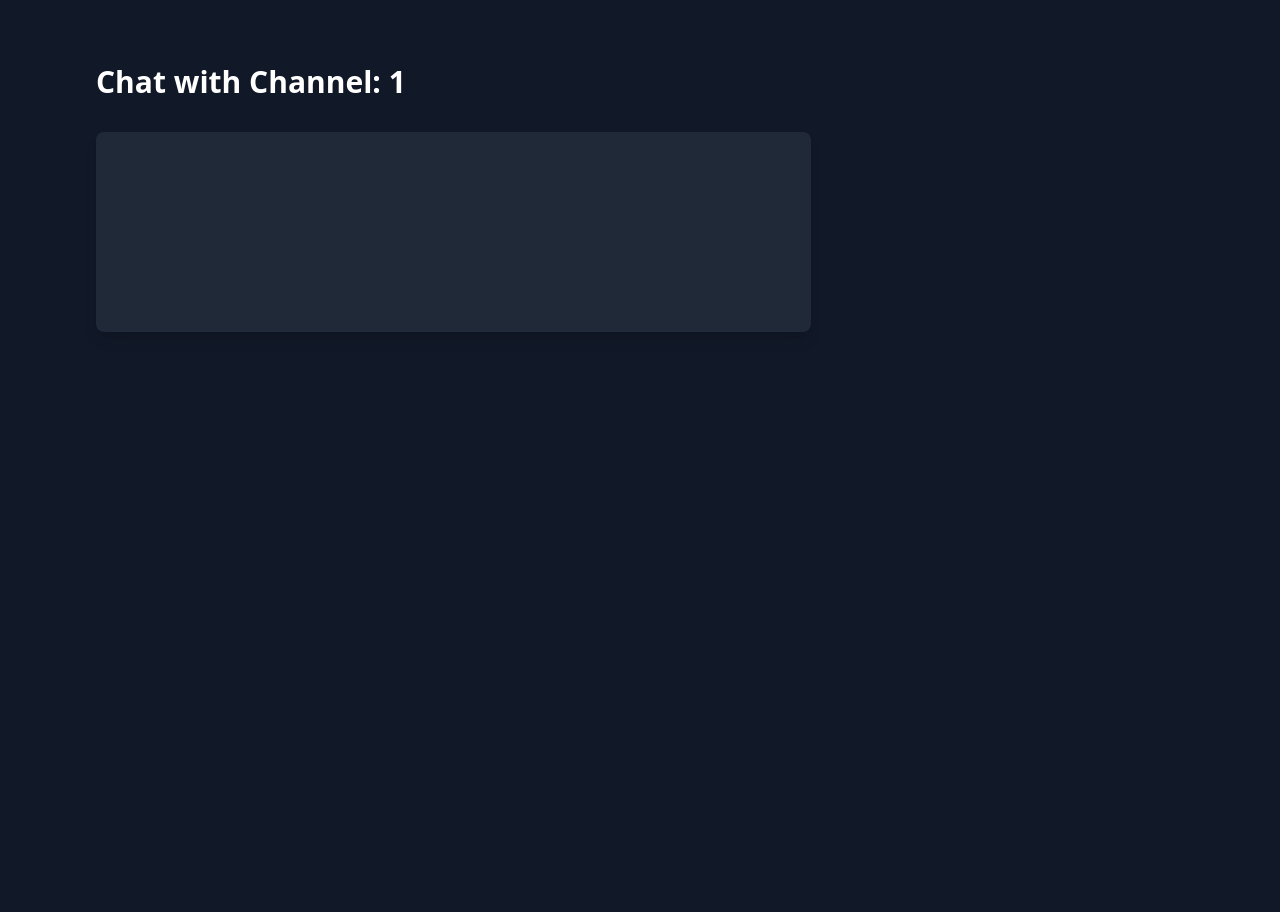
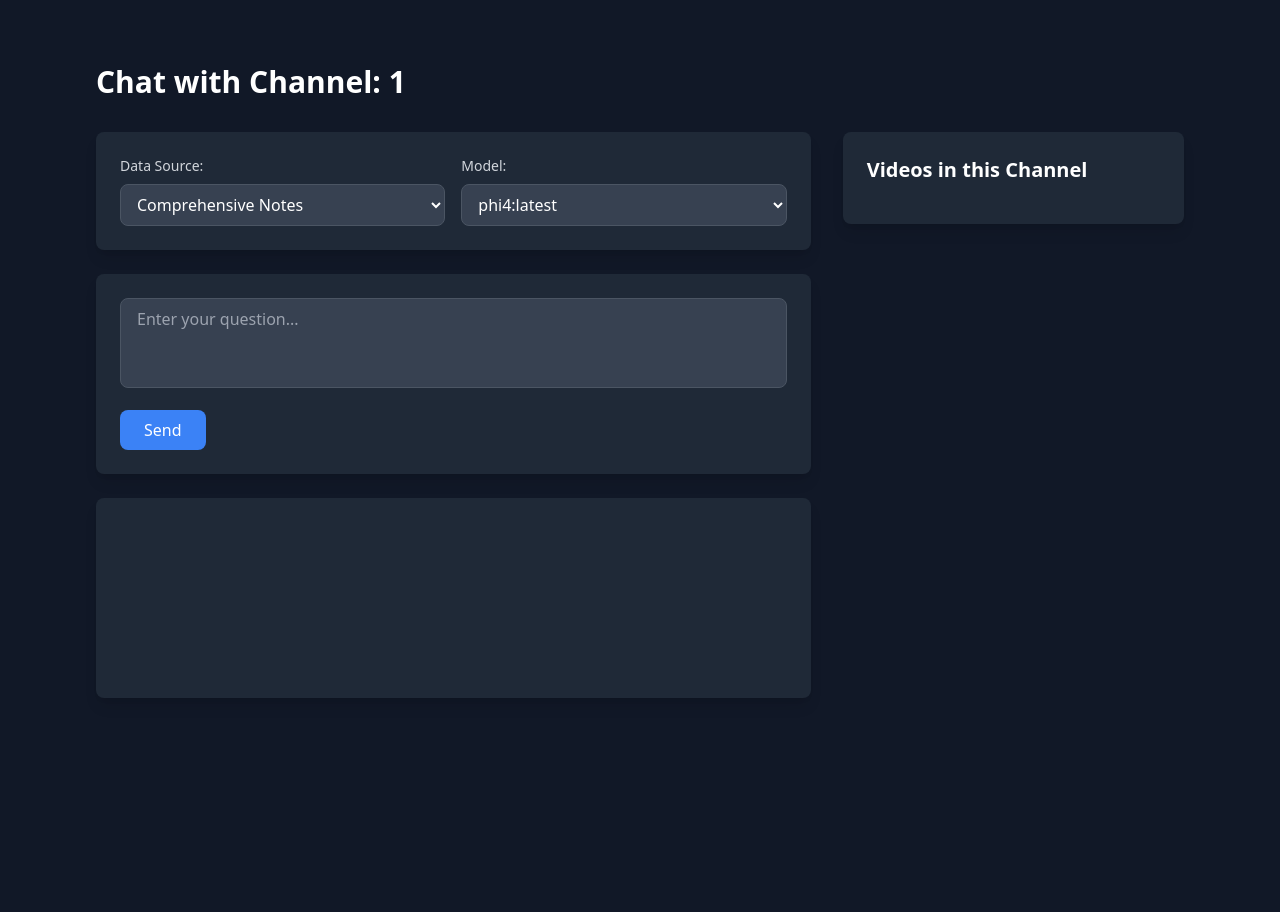
Before and after one commit to satishsurath/summarizeme.io, a Flask app: page /chat-channel/1 in a window 1280 px wide. Shown: the part 73-985 px from the top of the page. Before the commit the page ends 405 px from the top, so only its background shows below. Run offline with Flask 3, Linux system fonts and the light colour scheme; data that the repository does not hold is empty; parts of the project's set-up code (start-up, migrations or seed data) failed here and were passed over; some libraries are stand-ins or nearby versions.

Commit message:
Enhance channel chat template with new controls for data source and model selection, and improve video listing layout

```diff
--- a/templates/channel_chat.html
+++ b/templates/channel_chat.html
@@ -9,9 +9,50 @@
     <div class="grid grid-cols-1 lg:grid-cols-3 gap-8">
         <!-- Chat Section -->
         <div class="lg:col-span-2 space-y-6">
-            <!-- Controls section remains unchanged -->
+            <!-- Controls -->
+            <div class="bg-white dark:bg-gray-800 rounded-lg shadow-lg p-6 space-y-4">
+                <div class="grid grid-cols-1 sm:grid-cols-2 gap-4">
+                    <!-- Data Source Selection -->
+                    <div>
+                        <label for="dataTypeSelect" class="block text-sm font-medium text-gray-700 dark:text-gray-300 mb-2">
+                            Data Source:
+                        </label>
+                        <select id="dataTypeSelect"
+                                class="w-full px-3 py-2 rounded-lg border border-gray-300 dark:border-gray-600 bg-white dark:bg-gray-700 text-gray-900 dark:text-white focus:ring-2 focus:ring-blue-500 focus:border-transparent">
+                            <option value="comprehensive_notes">Comprehensive Notes</option>
+                            <option value="concise_summary">Concise Summary</option>
+                            <option value="key_topics">Key Topics</option>
+                            <option value="important_takeaways">Important Takeaways</option>
+                            <option value="transcript">Transcript</option>
+                        </select>
+                    </div>
 
-            <!-- Chat Result with improved dark mode -->
+                    <!-- Model Selection -->
+                    <div>
+                        <label for="modelSelect" class="block text-sm font-medium text-gray-700 dark:text-gray-300 mb-2">
+                            Model:
+                        </label>
+                        <select id="modelSelect"
+                                class="w-full px-3 py-2 rounded-lg border border-gray-300 dark:border-gray-600 bg-white dark:bg-gray-700 text-gray-900 dark:text-white focus:ring-2 focus:ring-blue-500 focus:border-transparent">
+                            <!-- Dynamically populated -->
+                        </select>
+                    </div>
+                </div>
+            </div>
+
+            <!-- Chat Input -->
+            <div class="bg-white dark:bg-gray-800 rounded-lg shadow-lg p-6">
+                <textarea id="userQuery"
+                          rows="3"
+                          placeholder="Enter your question..."
+                          class="w-full px-4 py-2 rounded-lg border border-gray-300 dark:border-gray-600 bg-white dark:bg-gray-700 text-gray-900 dark:text-white placeholder-gray-500 dark:placeholder-gray-400 focus:ring-2 focus:ring-blue-500 focus:border-transparent resize-none mb-4"></textarea>
+                <button id="sendBtn"
+                        class="px-6 py-2 bg-blue-500 text-white rounded-lg hover:bg-blue-600 focus:outline-none focus:ring-2 focus:ring-blue-500 focus:ring-offset-2 transition-colors">
+                    Send
+                </button>
+            </div>
+
+            <!-- Chat Result -->
             <div id="chatResult" class="bg-white dark:bg-gray-800 rounded-lg shadow-lg p-6 min-h-[200px]">
                 <div class="prose dark:prose-invert max-w-none">
                     <!-- Response will be inserted here -->
@@ -19,13 +60,60 @@
             </div>
         </div>
 
-        <!-- Rest of the template remains unchanged -->
+        <!-- Videos List -->
+        <div class="lg:col-span-1">
+            <div class="bg-white dark:bg-gray-800 rounded-lg shadow-lg p-6">
+                <h3 class="text-xl font-semibold text-gray-900 dark:text-white mb-4">
+                    Videos in this Channel
+                </h3>
+                <ul class="space-y-4">
+                    {% for item in video_data %}
+                    {% set vid = item.video %}
+                    <li class="flex items-start space-x-2 text-gray-700 dark:text-gray-300">
+                        <div class="flex items-center space-x-2 mt-1">
+                            <!-- YouTube Link -->
+                            <a href="https://www.youtube.com/watch?v={{ vid.video_id }}"
+                               target="_blank"
+                               class="text-gray-500 hover:text-red-500 dark:text-gray-400 dark:hover:text-red-400 transition-colors">
+                                <svg class="w-5 h-5" viewBox="0 0 48 48">
+                                    <use href="#icon-summarizeYouTube" xlink:href="#icon-summarizeYouTube"></use>
+                                </svg>
+                            </a>
+                            <!-- Chat Link -->
+                            <a href="/chat-video/{{ vid.video_id }}"
+                               class="text-gray-500 hover:text-blue-500 dark:text-gray-400 dark:hover:text-blue-400 transition-colors">
+                                <svg class="w-5 h-5" viewBox="0 -960 960 960">
+                                    <path fill="currentColor" d="M240-400h320v-80H240v80Zm0-120h480v-80H240v80Zm0-120h480v-80H240v80ZM80-80v-720q0-33 23.5-56.5T160-880h640q33 0 56.5 23.5T880-800v480q0 33-23.5 56.5T800-240H240L80-80Z"/>
+                                </svg>
+                            </a>
+                        </div>
+                        <span class="flex-1 text-sm">{{ vid.title }}</span>
+                    </li>
+                    {% endfor %}
+                </ul>
+            </div>
+        </div>
     </div>
 </div>
 
 <script>
 async function loadOllamaModels() {
-    // Model loading logic remains unchanged
+    try {
+        const resp = await fetch("/api/ollama/models");
+        const data = await resp.json();
+        const modelSelect = document.getElementById('modelSelect');
+        modelSelect.innerHTML = "";
+
+        data.data.forEach(m => {
+            const opt = document.createElement("option");
+            opt.value = m.id;
+            opt.textContent = m.id;
+            modelSelect.appendChild(opt);
+        });
+    } catch (err) {
+        console.error("Failed to load Ollama models:", err);
+        modelSelect.innerHTML = "<option value='phi4:latest'>phi4:latest</option>";
+    }
 }
 
 document.getElementById('sendBtn').addEventListener('click', async () => {
@@ -35,7 +123,7 @@
     const dataType = document.getElementById('dataTypeSelect').value;
     const chatDiv = document.getElementById('chatResult');
 
-    // Loading state with dark mode support
+    // Show loading state
     chatDiv.innerHTML = `
         <div class="flex items-center justify-center space-x-2 text-gray-500 dark:text-gray-400">
             <svg class="animate-spin h-5 w-5" xmlns="http://www.w3.org/2000/svg" fill="none" viewBox="0 0 24 24">
@@ -57,8 +145,6 @@
             })
         });
         const data = await resp.json();
-
-        // Updated response rendering with dark mode support
         chatDiv.innerHTML = `
             <div class="prose dark:prose-invert max-w-none">
                 <div class="text-gray-900 dark:text-gray-100">
```
